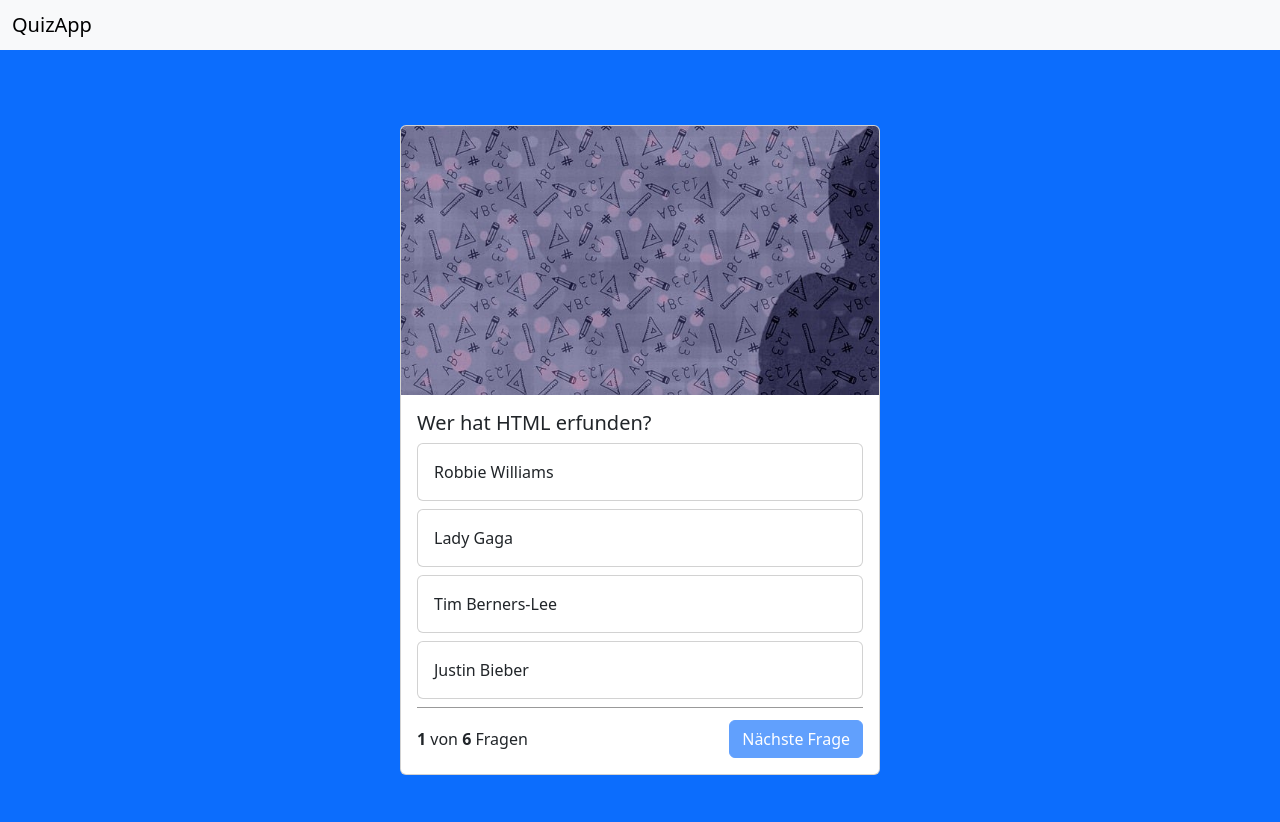
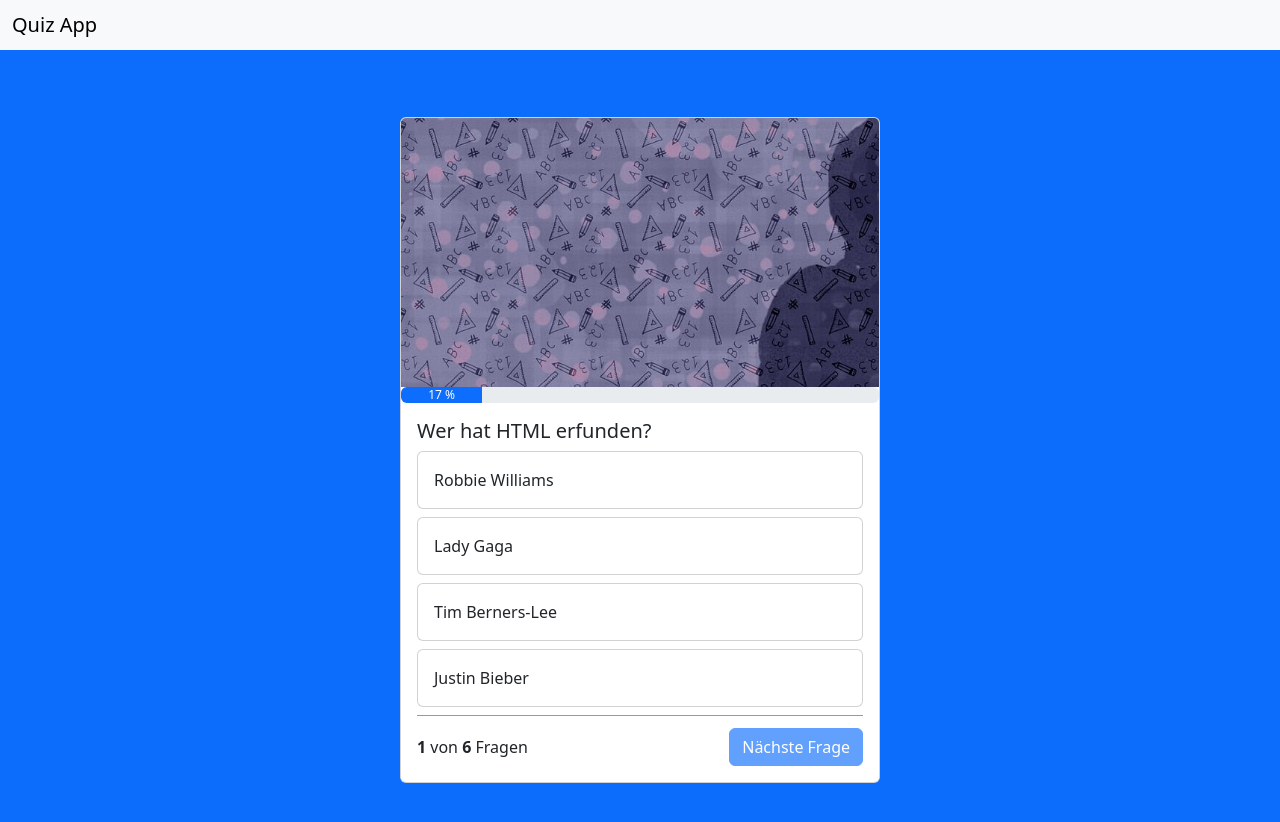
Before and after one commit to einfachilja/quizapp, a website: page index.html in a window 1280 px wide. Drawn offline with nearby package versions, Linux system fonts and the light colour scheme.

Commit message:
added progress bar

```diff
--- a/index.html
+++ b/index.html
@@ -15,7 +15,7 @@
 
     <nav class="navbar bg-body-tertiary">
         <div class="container-fluid">
-            <span class="navbar-brand mb-0 h1">QuizApp</span>
+            <span class="navbar-brand mb-0 h1">Quiz App</span>
         </div>
     </nav>
 
@@ -23,9 +23,15 @@
         <div class="card quiz-card">
             <img id="header_image" src="./assets/img/pencil.jpg" class="card-img-top" alt="...">
 
+            <div class="progress">
+                <div id="progress_bar" class="progress-bar" role="progressbar" style="width: 0%;" aria-valuemax="100">
+                </div>
+            </div>
+
             <div class="d-none" id="end_screen">
                 <div class="text-center final-headline">Quiz beendet!</div>
-                <div class="text-center">Du hast <b id="amount_of_right_questions"></b> von <b id="amount_of_questions"></b> Fragen richtig beantwortet.</div>
+                <div class="text-center">Du hast <b id="amount_of_right_questions"></b> von <b
+                        id="amount_of_questions"></b> Fragen richtig beantwortet.</div>
             </div>
 
             <div class="card-body" id="question_body">
--- a/script.js
+++ b/script.js
@@ -19,6 +19,12 @@ function showQuestion() {
         document.getElementById('header_image').src = './assets/icons/cup.png';
 
     } else { // show question
+        let percent = (currentQuestion + 1) / questions.length;
+        percent = Math.round(percent * 100);
+
+        document.getElementById('progress_bar').innerHTML = `${percent} %`;
+        document.getElementById('progress_bar').style = `width: ${percent}%`;
+
         let question = questions[currentQuestion];
 
         document.getElementById('question_number').innerHTML = currentQuestion + 1; // aktuelle frage nummer anzeigen
```
